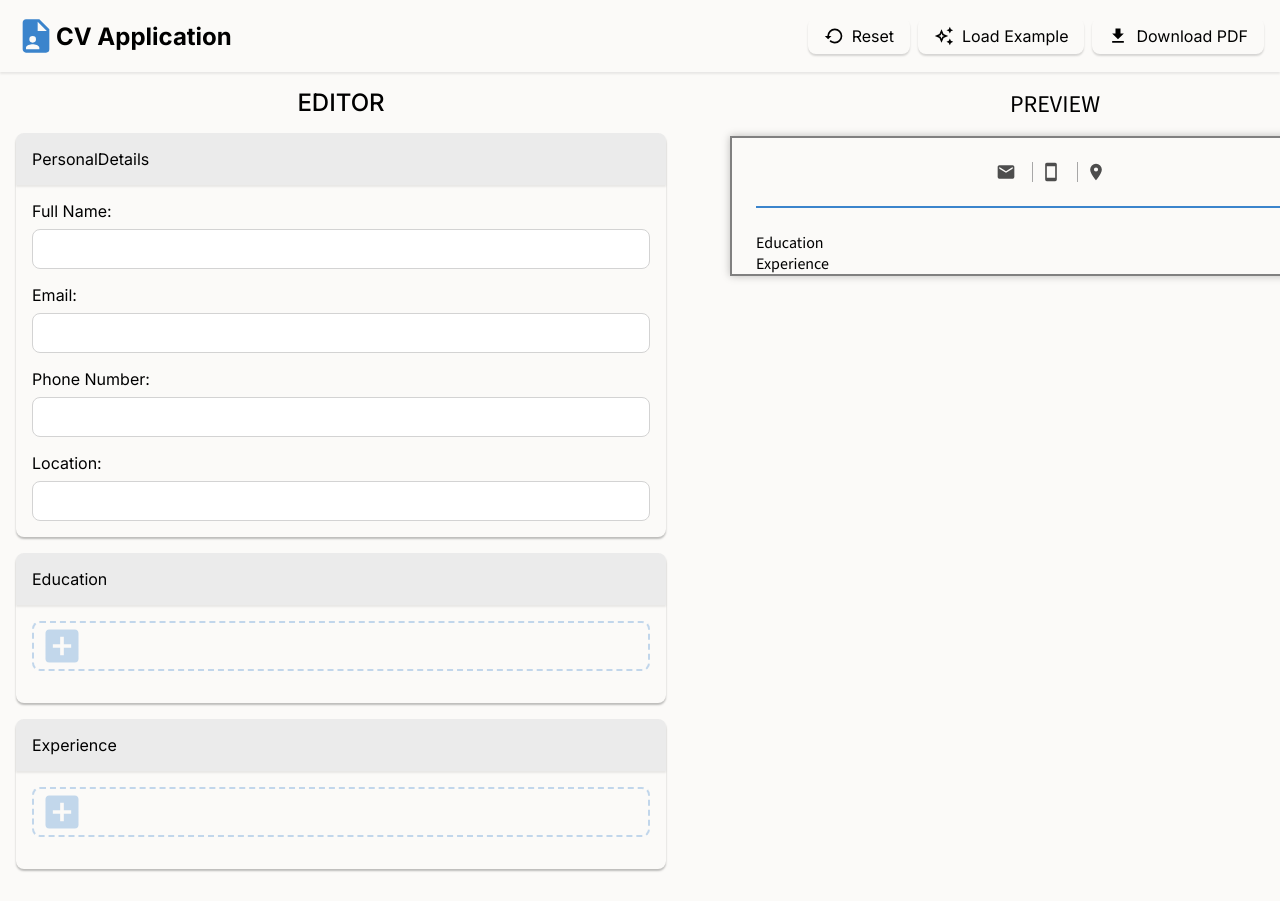
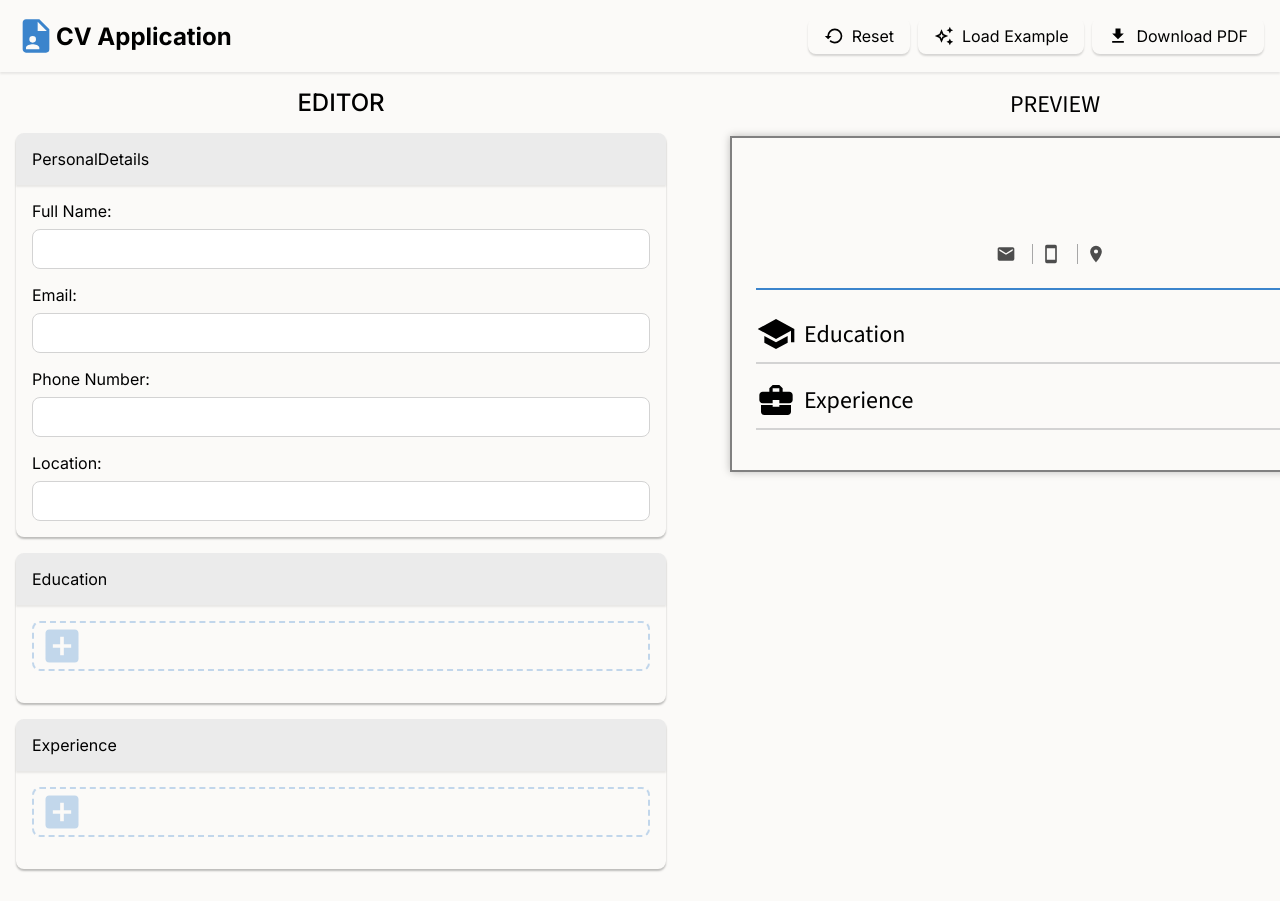
Before and after one commit to Sai-Eshwar-Supreet/cv-application, a React (Vite) app: page / in a window 1280 px wide. Shown: the top 901 px of the page. Built offline with nearby package versions, Linux system fonts and the light colour scheme.

Commit message:
Update preview styles

```diff
--- a/src/Helpers/Icons.jsx
+++ b/src/Helpers/Icons.jsx
@@ -11,5 +11,7 @@ export const ICONS = {
     email: <svg xmlns="http://www.w3.org/2000/svg" viewBox="0 0 24 24"><title>email</title><path d="M20,8L12,13L4,8V6L12,11L20,6M20,4H4C2.89,4 2,4.89 2,6V18A2,2 0 0,0 4,20H20A2,2 0 0,0 22,18V6C22,4.89 21.1,4 20,4Z" /></svg>,
     phone: <svg xmlns="http://www.w3.org/2000/svg" viewBox="0 0 24 24"><title>cellphone</title><path d="M17,19H7V5H17M17,1H7C5.89,1 5,1.89 5,3V21A2,2 0 0,0 7,23H17A2,2 0 0,0 19,21V3C19,1.89 18.1,1 17,1Z" /></svg>,
     location: <svg xmlns="http://www.w3.org/2000/svg" viewBox="0 0 24 24"><title>map-marker</title><path d="M12,11.5A2.5,2.5 0 0,1 9.5,9A2.5,2.5 0 0,1 12,6.5A2.5,2.5 0 0,1 14.5,9A2.5,2.5 0 0,1 12,11.5M12,2A7,7 0 0,0 5,9C5,14.25 12,22 12,22C12,22 19,14.25 19,9A7,7 0 0,0 12,2Z" /></svg>,
+    education: <svg xmlns="http://www.w3.org/2000/svg" viewBox="0 0 24 24"><title>school</title><path d="M12,3L1,9L12,15L21,10.09V17H23V9M5,13.18V17.18L12,21L19,17.18V13.18L12,17L5,13.18Z" /></svg>,
+    experience: <svg xmlns="http://www.w3.org/2000/svg" viewBox="0 0 24 24"><title>briefcase-variant</title><path d="M10 16V15H3L3 19C3 20.11 3.89 21 5 21H19C20.11 21 21 20.11 21 19V15H14V16H10M20 7H16V5L14 3H10L8 5V7H4C2.9 7 2 7.9 2 9V12C2 13.11 2.89 14 4 14H10V12H14V14H20C21.1 14 22 13.1 22 12V9C22 7.9 21.1 7 20 7M14 7H10V5H14V7Z" /></svg>,
 
 }
--- a/src/components/EditSections/EditEducationSection.jsx
+++ b/src/components/EditSections/EditEducationSection.jsx
@@ -6,13 +6,11 @@ function createEducationEntry(){
   const id = crypto.randomUUID();
   return {
     id,
-    company:'',
-    designation: '',
+    school:'',
+    degree: '',
     startDate: '',
     endDate: '',
-    currentStudent: false,
-    location: '',
-    description: '',
+    currentEmployee: false,
   }
 }
 
--- a/src/components/EditSections/EditExperienceSection.jsx
+++ b/src/components/EditSections/EditExperienceSection.jsx
@@ -4,14 +4,16 @@ import CollapsibleCard from "../utils/CollapsibleCard";
 
 function createExperienceEntry(){
   const id = crypto.randomUUID();
+
   return {
     id,
-    school:'',
-    degree: '',
+    company:'',
+    designation: '',
     startDate: '',
     endDate: '',
-    currentEmployee: false,
+    currentStudent: false,
     location: '',
+    description: '',
   }
 }
 
--- a/src/components/Items/Education.jsx
+++ b/src/components/Items/Education.jsx
@@ -49,15 +49,6 @@ function Education({data, handleUpdate}){
                         handleUpdate={(value) => handleUpdate({...data, currentStudent: value, ...(value? {endDate: ''}: {})})}
                     />
                 </li>
-                <li>
-                    <Input
-                        type='text'
-                        id='location'
-                        label='Location: '
-                        value={data.location}
-                        handleUpdate={(value) => handleUpdate({...data, location: value})}
-                    />
-                </li>
             </ul>
         </div>
     );
--- a/src/components/MainLayout/Previewer.jsx
+++ b/src/components/MainLayout/Previewer.jsx
@@ -7,10 +7,12 @@ import PreviewExperienceSection from '../PreviewSections/PreviewExperienceSectio
 function Previewer({state: {personalDetails, educationData, experienceData}, ref}){
     return <section className="panel previewer">
           <h2 className='panel-header'>PREVIEW</h2>
-          <div ref={ref} className="resume">
-            <PreviewPersonalDetailsSection entry={personalDetails.content}/>
-            <PreviewEducationSection entries={educationData.content} />
-            <PreviewExperienceSection entries={experienceData.content} />
+          <div className="resume-container">
+            <div ref={ref} className="resume">
+              <PreviewPersonalDetailsSection entry={personalDetails.content}/>
+              <PreviewEducationSection entries={educationData.content} />
+              <PreviewExperienceSection entries={experienceData.content} />
+            </div>
           </div>
         </section>
 }
--- a/src/components/PreviewSections/PreviewEducationSection.jsx
+++ b/src/components/PreviewSections/PreviewEducationSection.jsx
@@ -1,19 +1,21 @@
+import { ICONS } from "../../Helpers/Icons";
+
 function PreviewEducationSection({entries}){
     return (
         <section className="resume-section">
             <header className="resume-header">
-                <h3>Education</h3>
+                <h3>
+                    {ICONS.education}
+                    <span>Education</span>
+                </h3>
             </header>
             {
                 entries.map((entry, index) => {
                     return (
-                        <section key={entry.id}>
-                            <header>
-                                <h4>{index + 1}. {entry.school}</h4>
-                                <p>{entry.degree}</p>
-                                <p>{entry.startDate}-{entry.currentStudent? 'Present' : entry.endDate}</p>
-                                <p>{entry.location}</p>
-                            </header>
+                        <section className="resume-entry" key={entry.id}>
+                                <h4 className="entry-element primary">{index + 1}. {entry.school}</h4>
+                                <p className="entry-element secondary">{entry.degree}</p>
+                                <p className="entry-element tertiary"><span>{entry.startDate}</span>-<span>{entry.currentStudent? 'Present' : entry.endDate}</span></p>
                         </section>
                     )
                 })
--- a/src/components/PreviewSections/PreviewExperienceSection.jsx
+++ b/src/components/PreviewSections/PreviewExperienceSection.jsx
@@ -1,19 +1,24 @@
+import { ICONS } from "../../Helpers/Icons";
+
 function PreviewExperienceSection({entries}){
     return (
         <section className="resume-section">
             <header className="resume-header">
-                <h3>Experience</h3>
+                <h3>
+                    {ICONS.experience}
+                    <span>Experience</span>
+                </h3>
             </header>
             {
                 entries.map((entry, index) => {
                     return (
-                        <section key={entry.id}>
+                        <section className="resume-entry" key={entry.id}>
                             <header>
-                                <h4>{index + 1}. {entry.company}</h4>
-                                <p>{entry.designation}</p>
-                                <p>{entry.startDate}-{entry.currentEmployee? 'Present' : entry.endDate}</p>
-                                <p>{entry.location}</p>
-                                <pre>{entry.description}</pre>
+                                <h4 className="entry-element primary">{index + 1}. {entry.company}</h4>
+                                <p className="entry-element secondary">{entry.designation}</p>
+                                <p className="entry-element tertiary">{entry.startDate}-{entry.currentEmployee? 'Present' : entry.endDate}</p>
+                                <p className="entry-element tertiary">{entry.location}</p>
+                                <pre className="entry-element secondary">{entry.description}</pre>
                             </header>
                         </section>
                     )
--- a/src/styles/Previewer.css
+++ b/src/styles/Previewer.css
@@ -5,11 +5,14 @@
     flex-direction: column;
 }
 
-.resume{
+.resume-container{
     border: 2px solid var(--color-neutral-600);
 
     box-shadow: var(--shadow-heavy);
-    padding: 0 var(--space-large);
+}
+
+.resume{
+    padding:var(--space-large);
 }
 
 .hero-section{
@@ -18,8 +21,6 @@
     justify-content: center;
     align-items: center;
 
-
-    padding-top: var(--space-large);
     padding-bottom: var(--space-large);
 
     margin-bottom: var(--space-large);
@@ -56,3 +57,57 @@
 .contact-item+.contact-item{
     border-left: 1px solid var(--color-neutral-400);
 }
+
+/* Entries */
+
+.resume-section .resume-header{
+    padding-bottom: var(--space-small);
+
+    font-size: var(--font-size-large);
+    font-weight: var(--font-weight-semi);
+
+    border-bottom: 2px solid var(--color-neutral-200);
+    margin:var(--space-medium) 0;
+}
+
+.resume-section > .resume-header > h3 {
+    display: flex;
+    justify-content: flex-start;
+    align-items: center;
+    gap: var(--space-small);
+
+    height: 40px;
+}
+
+.resume-header svg{
+    width: 40px;
+    height: 40px;
+}
+
+.entry-element{
+    padding-left: var(--space-large);
+}
+
+.entry-element.primary{
+    font-size: var(--font-size-medium);
+    font-weight: var(--font-weight-semi);
+}
+
+.entry-element.secondary{
+    font-size: var(--font-size-regular);
+    font-weight: var(--font-weight-regular);
+    color: var(--color-neutral-800);
+}
+
+.entry-element.tertiary{
+    font-size: var(--font-size-small);
+    font-weight: var(--font-weight-regular);
+    color: var(--color-neutral-600);
+
+    display: flex;
+    gap: var(--space-small);
+}
+
+pre.entry-element{
+    white-space: pre-wrap;
+}
```
